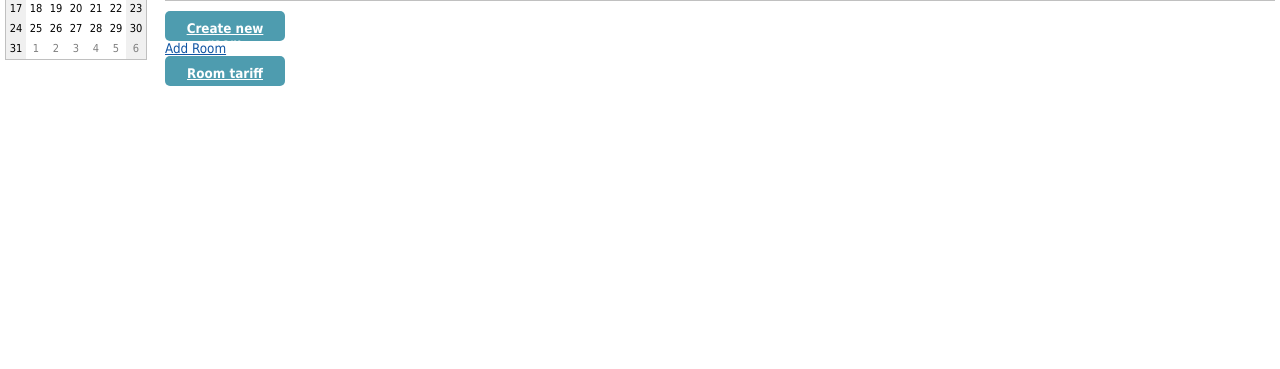
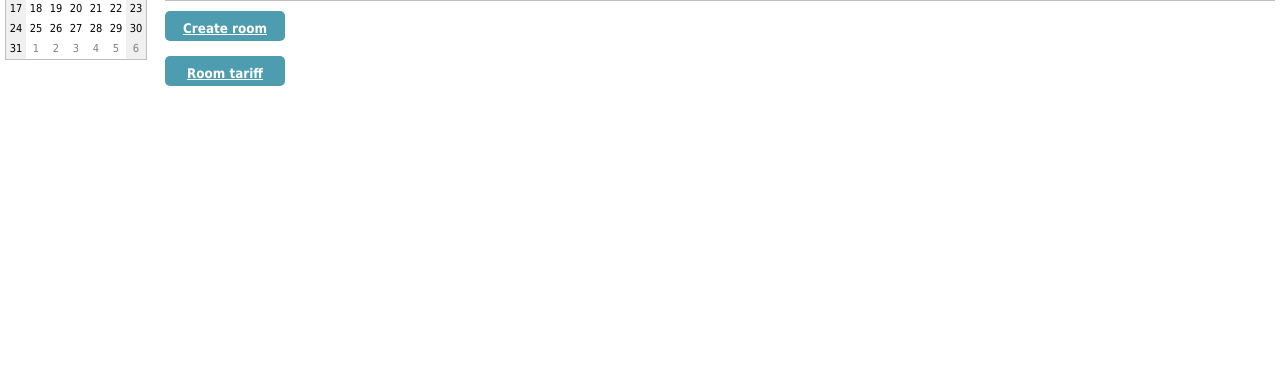
Before and after one commit to meena04/cloverReservation, a PHP site: page / in a window 1280 px wide. Shown: the part 523-892 px from the top of the page. Run offline with PHP 8.4, Linux system fonts and the light colour scheme; data comes from the database, SQL or seed files in the repository; data that the repository does not hold is empty.

Commit message:
ENI-14: Modified the text of the click button.

```diff
--- a/index.php
+++ b/index.php
@@ -106,15 +106,14 @@
 
                     <div class="space">
                         <!-- Fix for ENI-2. UNCOMMENT THE BELOW LINE-->
-						 <a class="button" href="" id="add-room" ng-click="addRoom()">Create new room</a>
+						 <a class="button" href="" id="add-room" ng-click="addRoom()">Create room</a>
 
 						<!-- Comment the below line while fixing ENI-2-->
-						<a href="" id="add-room" ng-click="addRoom()">Add Room</a>
-						<!-- <a href="" id="show-tariff" ng-click="showTariff()">Show Tariff</a>  -->
+						<!-- <a href="" id="add-room" ng-click="addRoom()">Add room</a>   -->
 
 						<!-- Fix for ENI-4. UNCOMMENT THE BELOW 2 LINES -->
-						<!-- <br> -->
-					 <a class="button" href="" onclick="myFunction()">Room tariff</a>
+						 <br>
+						 <a class="button" href="" onclick="myFunction()">Room tariff</a>
                     </div>
 
                 </div>
@@ -127,11 +126,6 @@
                 var app = angular.module('main', ['daypilot']).controller('DemoCtrl', function($scope, $timeout, $http) {
 
                     $scope.roomType = 0;
-
-					$scope.showTariff = function(){
-						window.alert('tariff');
-					}
-
 
                     $scope.$watch("roomType", function() {
                         loadResources();
```
